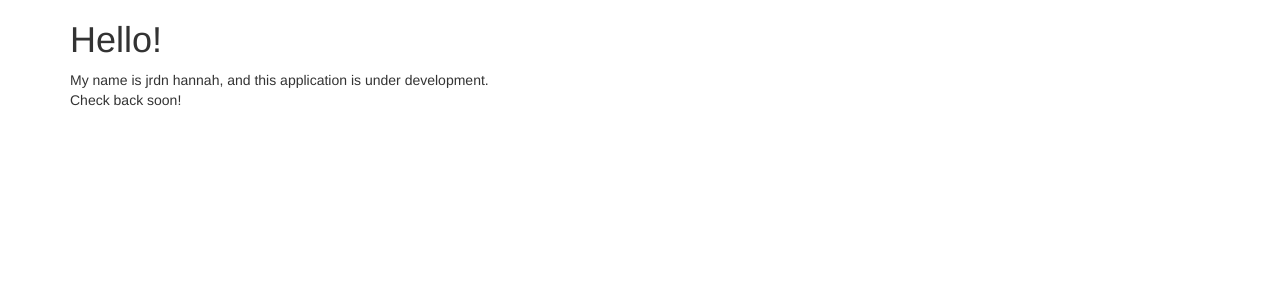
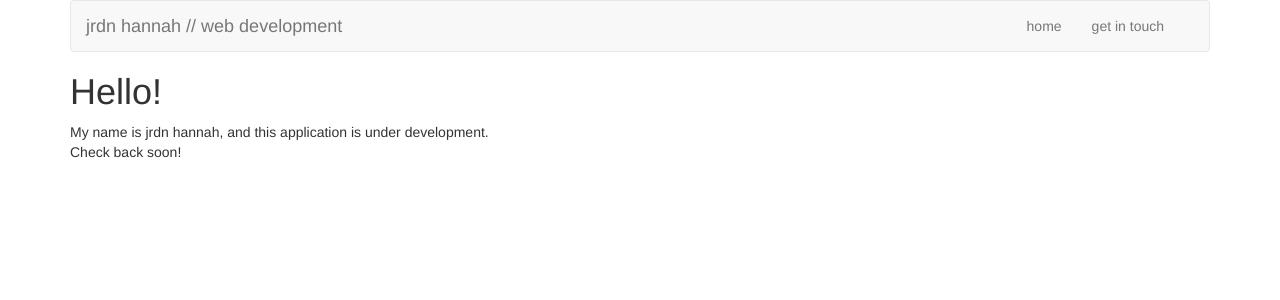
Before and after one commit to jrdnhannah/jrdnhannah.co.uk, a PHP site: template views/main/index.html.twig in a window 1280 px wide. Shown: the top 300 px of the page. Run offline with PHP 8.4, Linux system fonts and the light colour scheme; the template is opened without the code that fills it, so the values that code supplies are empty; some libraries are stand-ins or nearby versions.

Commit message:
[Base] Create nav bar

```diff
--- a/views/base.html.twig
+++ b/views/base.html.twig
@@ -6,6 +6,7 @@
 
     {% block css %}
         <link rel="stylesheet" type="text/css" href="assets/css/bootstrap.min.css" />
+        <link rel="stylesheet" type="text/css" href="assets/css/app.css" />
     {% endblock %}
     {% block js %}
         <script type="text/javascript" src="assets/js/jquery.min.js"></script>
@@ -16,6 +17,28 @@
 
 <body>
 <div class="container">
+    <nav class="navbar navbar-default" role="navigation">
+        <div class="container-fluid">
+            <div class="navbar-header">
+                <button type="button" class="navbar-toggle" data-toggle="collapse"
+                        data-target="#main-nav">
+                    <span class="sr-only">Toggle navigation</span>
+                    <span class="icon-bar"></span>
+                    <span class="icon-bar"></span>
+                    <span class="icon-bar"></span>
+                </button>
+                <a class="navbar-brand" href="#">jrdn hannah // web development</a>
+            </div>
+
+            <div class="collapse navbar-collapse pull-right" id="main-nav">
+                <ul class="navbar-nav nav">
+                    <li><a href="{{ path('route.home') }}">home</a></li>
+                    <li><a href="{{ path('route.contact') }}">get in touch</a></li>
+                </ul>
+            </div>
+
+        </div>
+    </nav>
     {% block body %}{% endblock %}
 </div>
 </body>
```
